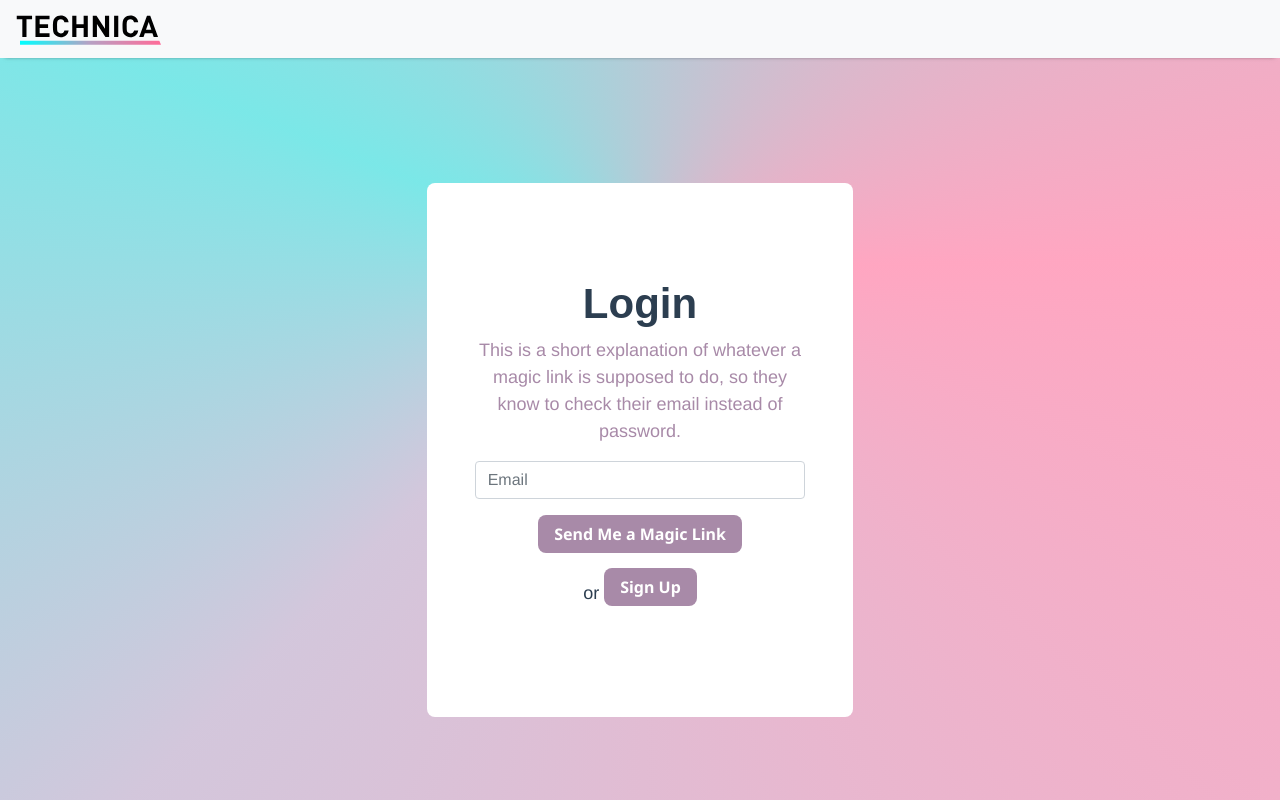
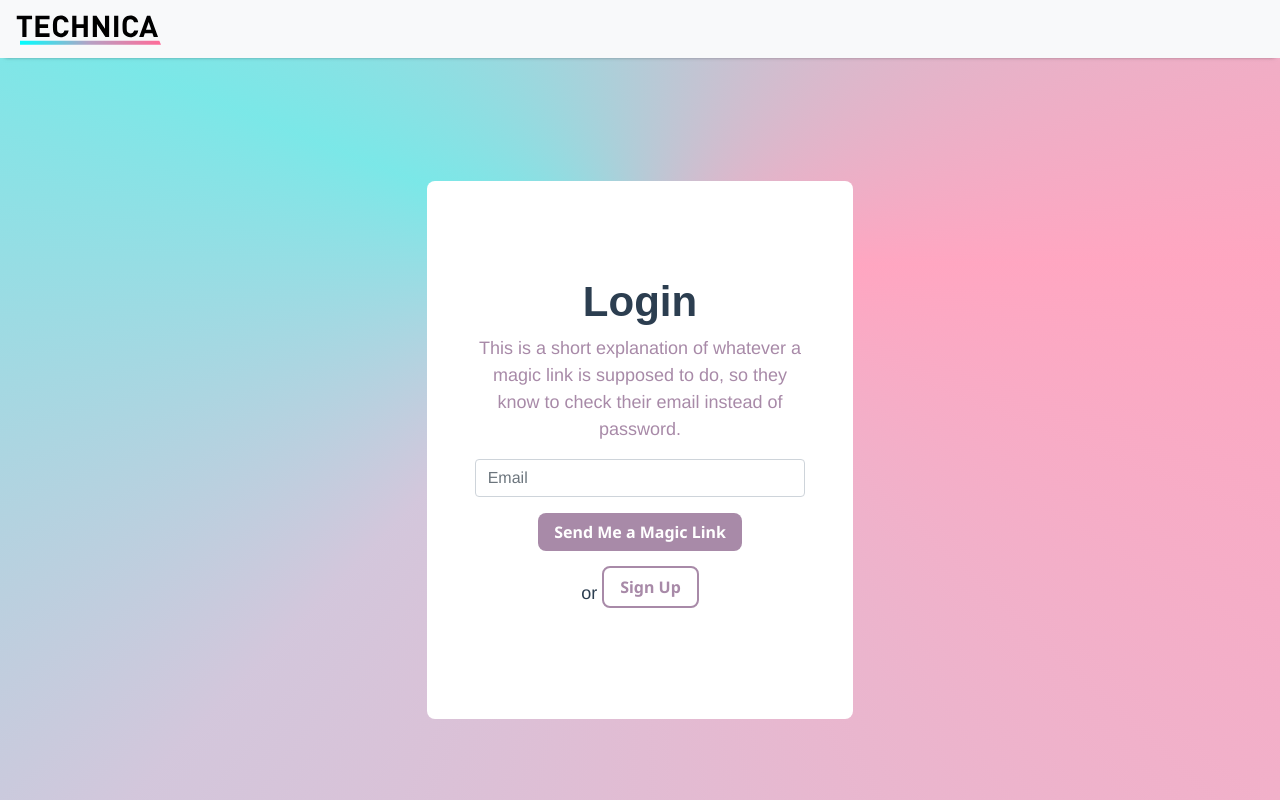
Before and after one commit to codetheorem/platform-2020, a Vue app in the folder frontend/: page /login in a window 1280 px wide. Built offline with nearby package versions, Linux system fonts and the light colour scheme; a web font is replaced by a local one.

Commit message:
More button styling, add outline prop

```diff
--- a/frontend/src/components/Button.vue
+++ b/frontend/src/components/Button.vue
@@ -1,5 +1,5 @@
 <template>
-  <button type="button" class="btn btn-primary btn-lg btn-wrapper" :class="{'btn-sm': size === 'sm'}">
+  <button type="button" class="btn btn-primary btn-lg btn-wrapper" :class="{'btn-sm': size === 'sm', 'outline-style': outlineStyle}">
       <span>{{ text }}</span>
   </button>
 </template>
@@ -12,7 +12,11 @@ export default {
         type: String,
         default: "lg"
     },
-    text: String
+    text: String,
+    outlineStyle: {
+      type: Boolean,
+      default: false
+    }
   }
 };
 </script>
@@ -38,5 +42,29 @@ export default {
     .btn-wrapper:active {
         background-color: #B377DB !important;
         border: none !important;
+        box-shadow: 0px 1px 2px rgba(0, 0, 0, 0.15) !important;
+    }
+
+    .outline-style {
+      background-color: transparent !important;
+      color: #A88AA8;
+      border: 2px solid #A88AA8;
+    }
+
+    .outline-style:hover{
+        color: #B377DB;
+        border: 2px solid #B377DB;
+    }
+
+    .outline-style:active {
+        background-color: #F4EBFA !important;
+        box-shadow: 0px 1px 2px rgba(0, 0, 0, 0.15) !important;
+        color: #B377DB !important;
+        border: 2px solid #B377DB !important;
+    }
+
+    .btn-wrapper:focus {
+      outline: none;
+      box-shadow: none;
     }
 </style>
--- a/frontend/src/views/Login.vue
+++ b/frontend/src/views/Login.vue
@@ -13,7 +13,7 @@
           <Button size="lg" text="Send Me a Magic Link"/>
           <div class="login-footer">
             <span>or </span>
-            <Button size="lg" text="Sign Up"/>
+            <Button size="lg" text="Sign Up" outlineStyle="true"/>
           </div>
         </form>
       </div>
```
